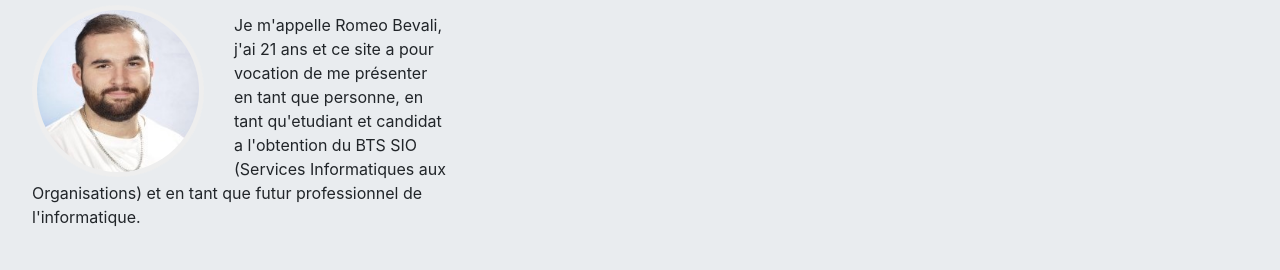
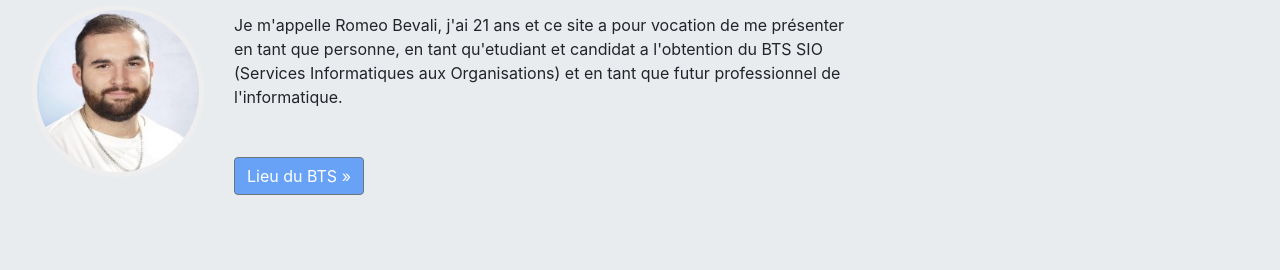
Before and after one commit to Romeobvl/romeobvl.github.io, a plain HTML site: page index.html in a window 1280 px wide. Shown: the part 171-441 px from the top of the page. Drawn offline with nearby package versions, Linux system fonts and the light colour scheme.

Commit message:
modif marge index car mauvais affichage sur mobile

```diff
--- a/css/index.css
+++ b/css/index.css
@@ -7,7 +7,7 @@
 }
 
 #marge{
-    margin-right: 800px;
+    margin-right: 400px;
 }
 
 #colorblue{
```
